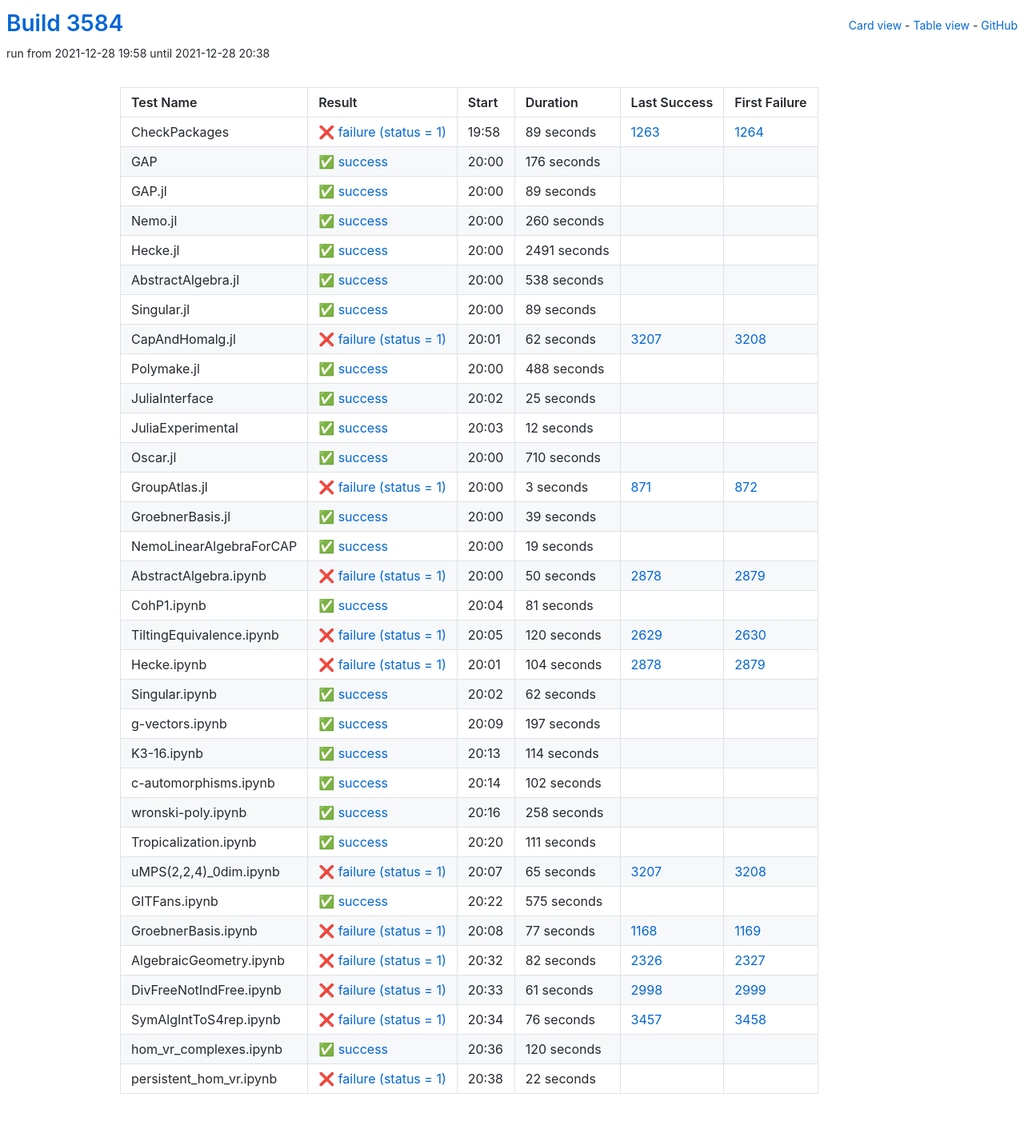
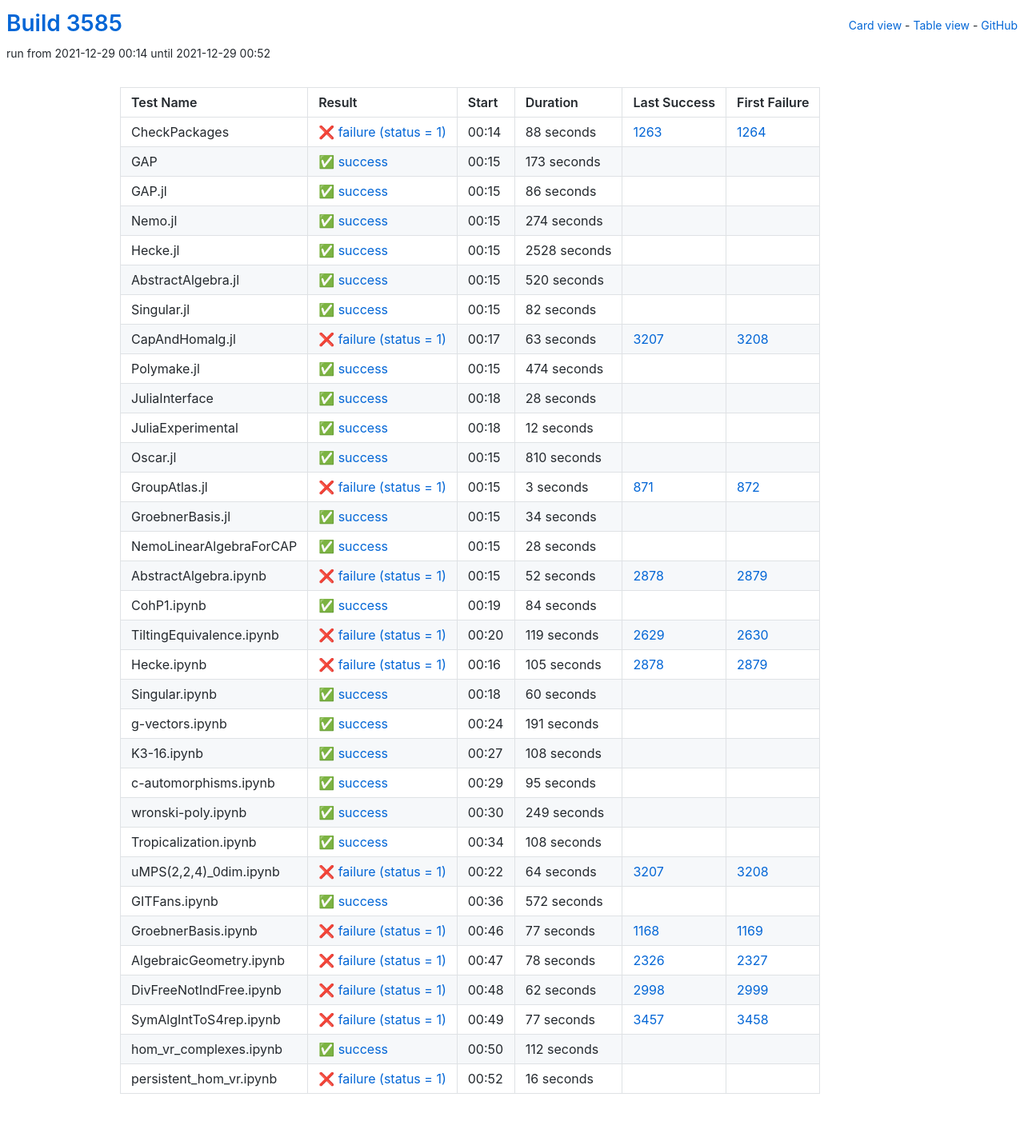
Before and after one commit to oscar-system/oscar-ci-status-stable, a Jekyll site: the page built from table.html, in a window 1280 px wide. Shown: the whole page at 80% size. Built offline with Jekyll 4.4.1, drawn with Linux system fonts in a browser that asks for light colours.

Commit message:
Build #3585

```diff
--- a/_data/ci.yml
+++ b/_data/ci.yml
@@ -1,6 +1,6 @@
 ---
-build: 3584
-build_url: https://oscarci.mathematik.uni-kl.de/job/oscar-stable/3584/
+build: 3585
+build_url: https://oscarci.mathematik.uni-kl.de/job/oscar-stable/3585/
 job: oscar-stable
 organization: oscar-system
 repo: oscar-ci-status-stable
@@ -8,128 +8,128 @@ repourl: https://github.com/oscar-system/oscar-ci-status-stable
 tests:
 - name: CheckPackages
   id: checkpackages
-  log: https://oscarci.mathematik.uni-kl.de/job/oscar-stable/3584/artifact/logs/build-3584/CheckPackages.log
-  start: 2021-12-28 19:58
+  log: https://oscarci.mathematik.uni-kl.de/job/oscar-stable/3585/artifact/logs/build-3585/CheckPackages.log
+  start: 2021-12-29 00:14
   success: false
   exitcode: 1
   status: failure
-  duration: 89
+  duration: 88
   last_success: 1263
   last_success_url: https://oscarci.mathematik.uni-kl.de/job/oscar-stable/1263/
   first_failure: 1264
   first_failure_url: https://oscarci.mathematik.uni-kl.de/job/oscar-stable/1264/
 - name: GAP
   id: gap
-  log: https://oscarci.mathematik.uni-kl.de/job/oscar-stable/3584/artifact/logs/build-3584/GAP.log
-  start: 2021-12-28 20:00
+  log: https://oscarci.mathematik.uni-kl.de/job/oscar-stable/3585/artifact/logs/build-3585/GAP.log
+  start: 2021-12-29 00:15
   success: true
   exitcode: 0
   status: success
-  duration: 176
+  duration: 173
   last_success: false
   last_success_url:
   first_failure: false
   first_failure_url:
 - name: GAP.jl
   id: gap-jl
-  log: https://oscarci.mathematik.uni-kl.de/job/oscar-stable/3584/artifact/logs/build-3584/GAP.jl.log
-  start: 2021-12-28 20:00
+  log: https://oscarci.mathematik.uni-kl.de/job/oscar-stable/3585/artifact/logs/build-3585/GAP.jl.log
+  start: 2021-12-29 00:15
   success: true
   exitcode: 0
   status: success
-  duration: 89
+  duration: 86
   last_success: false
   last_success_url:
   first_failure: false
   first_failure_url:
 - name: Nemo.jl
   id: nemo-jl
-  log: https://oscarci.mathematik.uni-kl.de/job/oscar-stable/3584/artifact/logs/build-3584/Nemo.jl.log
-  start: 2021-12-28 20:00
+  log: https://oscarci.mathematik.uni-kl.de/job/oscar-stable/3585/artifact/logs/build-3585/Nemo.jl.log
+  start: 2021-12-29 00:15
   success: true
   exitcode: 0
   status: success
-  duration: 260
+  duration: 274
   last_success: false
   last_success_url:
   first_failure: false
   first_failure_url:
 - name: Hecke.jl
   id: hecke-jl
-  log: https://oscarci.mathematik.uni-kl.de/job/oscar-stable/3584/artifact/logs/build-3584/Hecke.jl.log
-  start: 2021-12-28 20:00
+  log: https://oscarci.mathematik.uni-kl.de/job/oscar-stable/3585/artifact/logs/build-3585/Hecke.jl.log
+  start: 2021-12-29 00:15
   success: true
   exitcode: 0
   status: success
-  duration: 2491
+  duration: 2528
   last_success: false
   last_success_url:
   first_failure: false
   first_failure_url:
 - name: AbstractAlgebra.jl
   id: abstractalgebra-jl
-  log: https://oscarci.mathematik.uni-kl.de/job/oscar-stable/3584/artifact/logs/build-3584/AbstractAlgebra.jl.log
-  start: 2021-12-28 20:00
+  log: https://oscarci.mathematik.uni-kl.de/job/oscar-stable/3585/artifact/logs/build-3585/AbstractAlgebra.jl.log
+  start: 2021-12-29 00:15
   success: true
   exitcode: 0
   status: success
-  duration: 538
+  duration: 520
   last_success: false
   last_success_url:
   first_failure: false
   first_failure_url:
 - name: Singular.jl
   id: singular-jl
-  log: https://oscarci.mathematik.uni-kl.de/job/oscar-stable/3584/artifact/logs/build-3584/Singular.jl.log
-  start: 2021-12-28 20:00
+  log: https://oscarci.mathematik.uni-kl.de/job/oscar-stable/3585/artifact/logs/build-3585/Singular.jl.log
+  start: 2021-12-29 00:15
   success: true
   exitcode: 0
   status: success
-  duration: 89
+  duration: 82
   last_success: false
   last_success_url:
   first_failure: false
   first_failure_url:
 - name: CapAndHomalg.jl
   id: capandhomalg-jl
-  log: https://oscarci.mathematik.uni-kl.de/job/oscar-stable/3584/artifact/logs/build-3584/CapAndHomalg.jl.log
-  start: 2021-12-28 20:01
+  log: https://oscarci.mathematik.uni-kl.de/job/oscar-stable/3585/artifact/logs/build-3585/CapAndHomalg.jl.log
+  start: 2021-12-29 00:17
   success: false
   exitcode: 1
   status: failure
-  duration: 62
+  duration: 63
   last_success: 3207
   last_success_url: https://oscarci.mathematik.uni-kl.de/job/oscar-stable/3207/
   first_failure: 3208
   first_failure_url: https://oscarci.mathematik.uni-kl.de/job/oscar-stable/3208/
 - name: Polymake.jl
   id: polymake-jl
-  log: https://oscarci.mathematik.uni-kl.de/job/oscar-stable/3584/artifact/logs/build-3584/Polymake.jl.log
-  start: 2021-12-28 20:00
+  log: https://oscarci.mathematik.uni-kl.de/job/oscar-stable/3585/artifact/logs/build-3585/Polymake.jl.log
+  start: 2021-12-29 00:15
   success: true
   exitcode: 0
   status: success
-  duration: 488
+  duration: 474
   last_success: false
   last_success_url:
   first_failure: false
   first_failure_url:
 - name: JuliaInterface
   id: juliainterface
-  log: https://oscarci.mathematik.uni-kl.de/job/oscar-stable/3584/artifact/logs/build-3584/JuliaInterface.log
-  start: 2021-12-28 20:02
+  log: https://oscarci.mathematik.uni-kl.de/job/oscar-stable/3585/artifact/logs/build-3585/JuliaInterface.log
+  start: 2021-12-29 00:18
   success: true
   exitcode: 0
   status: success
-  duration: 25
+  duration: 28
   last_success: false
   last_success_url:
   first_failure: false
   first_failure_url:
 - name: JuliaExperimental
   id: juliaexperimental
-  log: https://oscarci.mathematik.uni-kl.de/job/oscar-stable/3584/artifact/logs/build-3584/JuliaExperimental.log
-  start: 2021-12-28 20:03
+  log: https://oscarci.mathematik.uni-kl.de/job/oscar-stable/3585/artifact/logs/build-3585/JuliaExperimental.log
+  start: 2021-12-29 00:18
   success: true
   exitcode: 0
   status: success
@@ -140,20 +140,20 @@ tests:
   first_failure_url:
 - name: Oscar.jl
   id: oscar-jl
-  log: https://oscarci.mathematik.uni-kl.de/job/oscar-stable/3584/artifact/logs/build-3584/Oscar.jl.log
-  start: 2021-12-28 20:00
+  log: https://oscarci.mathematik.uni-kl.de/job/oscar-stable/3585/artifact/logs/build-3585/Oscar.jl.log
+  start: 2021-12-29 00:15
   success: true
   exitcode: 0
   status: success
-  duration: 710
+  duration: 810
   last_success: false
   last_success_url:
   first_failure: false
   first_failure_url:
 - name: GroupAtlas.jl
   id: groupatlas-jl
-  log: https://oscarci.mathematik.uni-kl.de/job/oscar-stable/3584/artifact/logs/build-3584/GroupAtlas.jl.log
-  start: 2021-12-28 20:00
+  log: https://oscarci.mathematik.uni-kl.de/job/oscar-stable/3585/artifact/logs/build-3585/GroupAtlas.jl.log
+  start: 2021-12-29 00:15
   success: false
   exitcode: 1
   status: failure
@@ -164,176 +164,176 @@ tests:
   first_failure_url: https://oscarci.mathematik.uni-kl.de/job/oscar-stable/872/
 - name: GroebnerBasis.jl
   id: groebnerbasis-jl
-  log: https://oscarci.mathematik.uni-kl.de/job/oscar-stable/3584/artifact/logs/build-3584/GroebnerBasis.jl.log
-  start: 2021-12-28 20:00
+  log: https://oscarci.mathematik.uni-kl.de/job/oscar-stable/3585/artifact/logs/build-3585/GroebnerBasis.jl.log
+  start: 2021-12-29 00:15
   success: true
   exitcode: 0
   status: success
-  duration: 39
+  duration: 34
   last_success: false
   last_success_url:
   first_failure: false
   first_failure_url:
 - name: NemoLinearAlgebraForCAP
   id: nemolinearalgebraforcap
-  log: https://oscarci.mathematik.uni-kl.de/job/oscar-stable/3584/artifact/logs/build-3584/NemoLinearAlgebraForCAP.log
-  start: 2021-12-28 20:00
+  log: https://oscarci.mathematik.uni-kl.de/job/oscar-stable/3585/artifact/logs/build-3585/NemoLinearAlgebraForCAP.log
+  start: 2021-12-29 00:15
   success: true
   exitcode: 0
   status: success
-  duration: 19
+  duration: 28
   last_success: false
   last_success_url:
   first_failure: false
   first_failure_url:
 - name: AbstractAlgebra.ipynb
   id: abstractalgebra-ipynb
-  log: https://oscarci.mathematik.uni-kl.de/job/oscar-stable/3584/artifact/logs/build-3584/AbstractAlgebra.ipynb.log
-  start: 2021-12-28 20:00
+  log: https://oscarci.mathematik.uni-kl.de/job/oscar-stable/3585/artifact/logs/build-3585/AbstractAlgebra.ipynb.log
+  start: 2021-12-29 00:15
   success: false
   exitcode: 1
   status: failure
-  duration: 50
+  duration: 52
   last_success: 2878
   last_success_url: https://oscarci.mathematik.uni-kl.de/job/oscar-stable/2878/
   first_failure: 2879
   first_failure_url: https://oscarci.mathematik.uni-kl.de/job/oscar-stable/2879/
 - name: CohP1.ipynb
   id: cohp1-ipynb
-  log: https://oscarci.mathematik.uni-kl.de/job/oscar-stable/3584/artifact/logs/build-3584/CohP1.ipynb.log
-  start: 2021-12-28 20:04
+  log: https://oscarci.mathematik.uni-kl.de/job/oscar-stable/3585/artifact/logs/build-3585/CohP1.ipynb.log
+  start: 2021-12-29 00:19
   success: true
   exitcode: 0
   status: success
-  duration: 81
+  duration: 84
   last_success: false
   last_success_url:
   first_failure: false
   first_failure_url:
 - name: TiltingEquivalence.ipynb
   id: tiltingequivalence-ipynb
-  log: https://oscarci.mathematik.uni-kl.de/job/oscar-stable/3584/artifact/logs/build-3584/TiltingEquivalence.ipynb.log
-  start: 2021-12-28 20:05
+  log: https://oscarci.mathematik.uni-kl.de/job/oscar-stable/3585/artifact/logs/build-3585/TiltingEquivalence.ipynb.log
+  start: 2021-12-29 00:20
   success: false
   exitcode: 1
   status: failure
-  duration: 120
+  duration: 119
   last_success: 2629
   last_success_url: https://oscarci.mathematik.uni-kl.de/job/oscar-stable/2629/
   first_failure: 2630
   first_failure_url: https://oscarci.mathematik.uni-kl.de/job/oscar-stable/2630/
 - name: Hecke.ipynb
   id: hecke-ipynb
-  log: https://oscarci.mathematik.uni-kl.de/job/oscar-stable/3584/artifact/logs/build-3584/Hecke.ipynb.log
-  start: 2021-12-28 20:01
+  log: https://oscarci.mathematik.uni-kl.de/job/oscar-stable/3585/artifact/logs/build-3585/Hecke.ipynb.log
+  start: 2021-12-29 00:16
   success: false
   exitcode: 1
   status: failure
-  duration: 104
+  duration: 105
   last_success: 2878
   last_success_url: https://oscarci.mathematik.uni-kl.de/job/oscar-stable/2878/
   first_failure: 2879
   first_failure_url: https://oscarci.mathematik.uni-kl.de/job/oscar-stable/2879/
 - name: Singular.ipynb
   id: singular-ipynb
-  log: https://oscarci.mathematik.uni-kl.de/job/oscar-stable/3584/artifact/logs/build-3584/Singular.ipynb.log
-  start: 2021-12-28 20:02
+  log: https://oscarci.mathematik.uni-kl.de/job/oscar-stable/3585/artifact/logs/build-3585/Singular.ipynb.log
+  start: 2021-12-29 00:18
   success: true
   exitcode: 0
   status: success
-  duration: 62
+  duration: 60
   last_success: false
   last_success_url:
   first_failure: false
   first_failure_url:
 - name: g-vectors.ipynb
   id: g-vectors-ipynb
-  log: https://oscarci.mathematik.uni-kl.de/job/oscar-stable/3584/artifact/logs/build-3584/g-vectors.ipynb.log
-  start: 2021-12-28 20:09
+  log: https://oscarci.mathematik.uni-kl.de/job/oscar-stable/3585/artifact/logs/build-3585/g-vectors.ipynb.log
+  start: 2021-12-29 00:24
   success: true
   exitcode: 0
   status: success
-  duration: 197
+  duration: 191
   last_success: false
   last_success_url:
   first_failure: false
   first_failure_url:
 - name: K3-16.ipynb
   id: k3-16-ipynb
-  log: https://oscarci.mathematik.uni-kl.de/job/oscar-stable/3584/artifact/logs/build-3584/K3-16.ipynb.log
-  start: 2021-12-28 20:13
+  log: https://oscarci.mathematik.uni-kl.de/job/oscar-stable/3585/artifact/logs/build-3585/K3-16.ipynb.log
+  start: 2021-12-29 00:27
   success: true
   exitcode: 0
   status: success
-  duration: 114
+  duration: 108
   last_success: false
   last_success_url:
   first_failure: false
   first_failure_url:
 - name: c-automorphisms.ipynb
   id: c-automorphisms-ipynb
-  log: https://oscarci.mathematik.uni-kl.de/job/oscar-stable/3584/artifact/logs/build-3584/c-automorphisms.ipynb.log
-  start: 2021-12-28 20:14
+  log: https://oscarci.mathematik.uni-kl.de/job/oscar-stable/3585/artifact/logs/build-3585/c-automorphisms.ipynb.log
+  start: 2021-12-29 00:29
   success: true
   exitcode: 0
   status: success
-  duration: 102
+  duration: 95
   last_success: false
   last_success_url:
   first_failure: false
   first_failure_url:
 - name: wronski-poly.ipynb
   id: wronski-poly-ipynb
-  log: https://oscarci.mathematik.uni-kl.de/job/oscar-stable/3584/artifact/logs/build-3584/wronski-poly.ipynb.log
-  start: 2021-12-28 20:16
+  log: https://oscarci.mathematik.uni-kl.de/job/oscar-stable/3585/artifact/logs/build-3585/wronski-poly.ipynb.log
+  start: 2021-12-29 00:30
   success: true
   exitcode: 0
   status: success
-  duration: 258
+  duration: 249
   last_success: false
   last_success_url:
   first_failure: false
   first_failure_url:
 - name: Tropicalization.ipynb
   id: tropicalization-ipynb
-  log: https://oscarci.mathematik.uni-kl.de/job/oscar-stable/3584/artifact/logs/build-3584/Tropicalization.ipynb.log
-  start: 2021-12-28 20:20
+  log: https://oscarci.mathematik.uni-kl.de/job/oscar-stable/3585/artifact/logs/build-3585/Tropicalization.ipynb.log
+  start: 2021-12-29 00:34
   success: true
   exitcode: 0
   status: success
-  duration: 111
+  duration: 108
   last_success: false
   last_success_url:
   first_failure: false
   first_failure_url:
 - name: uMPS(2,2,4)_0dim.ipynb
   id: umps-2-2-4-0dim-ipynb
-  log: https://oscarci.mathematik.uni-kl.de/job/oscar-stable/3584/artifact/logs/build-3584/uMPS-2-2-4-_0dim.ipynb.log
-  start: 2021-12-28 20:07
+  log: https://oscarci.mathematik.uni-kl.de/job/oscar-stable/3585/artifact/logs/build-3585/uMPS-2-2-4-_0dim.ipynb.log
+  start: 2021-12-29 00:22
   success: false
   exitcode: 1
   status: failure
-  duration: 65
+  duration: 64
   last_success: 3207
   last_success_url: https://oscarci.mathematik.uni-kl.de/job/oscar-stable/3207/
   first_failure: 3208
   first_failure_url: https://oscarci.mathematik.uni-kl.de/job/oscar-stable/3208/
 - name: GITFans.ipynb
   id: gitfans-ipynb
-  log: https://oscarci.mathematik.uni-kl.de/job/oscar-stable/3584/artifact/logs/build-3584/GITFans.ipynb.log
-  start: 2021-12-28 20:22
+  log: https://oscarci.mathematik.uni-kl.de/job/oscar-stable/3585/artifact/logs/build-3585/GITFans.ipynb.log
+  start: 2021-12-29 00:36
   success: true
   exitcode: 0
   status: success
-  duration: 575
+  duration: 572
   last_success: false
   last_success_url:
   first_failure: false
   first_failure_url:
 - name: GroebnerBasis.ipynb
   id: groebnerbasis-ipynb
-  log: https://oscarci.mathematik.uni-kl.de/job/oscar-stable/3584/artifact/logs/build-3584/GroebnerBasis.ipynb.log
-  start: 2021-12-28 20:08
+  log: https://oscarci.mathematik.uni-kl.de/job/oscar-stable/3585/artifact/logs/build-3585/GroebnerBasis.ipynb.log
+  start: 2021-12-29 00:46
   success: false
   exitcode: 1
   status: failure
@@ -344,60 +344,60 @@ tests:
   first_failure_url: https://oscarci.mathematik.uni-kl.de/job/oscar-stable/1169/
 - name: AlgebraicGeometry.ipynb
   id: algebraicgeometry-ipynb
-  log: https://oscarci.mathematik.uni-kl.de/job/oscar-stable/3584/artifact/logs/build-3584/AlgebraicGeometry.ipynb.log
-  start: 2021-12-28 20:32
+  log: https://oscarci.mathematik.uni-kl.de/job/oscar-stable/3585/artifact/logs/build-3585/AlgebraicGeometry.ipynb.log
+  start: 2021-12-29 00:47
   success: false
   exitcode: 1
   status: failure
-  duration: 82
+  duration: 78
   last_success: 2326
   last_success_url: https://oscarci.mathematik.uni-kl.de/job/oscar-stable/2326/
   first_failure: 2327
   first_failure_url: https://oscarci.mathematik.uni-kl.de/job/oscar-stable/2327/
 - name: DivFreeNotIndFree.ipynb
   id: divfreenotindfree-ipynb
-  log: https://oscarci.mathematik.uni-kl.de/job/oscar-stable/3584/artifact/logs/build-3584/DivFreeNotIndFree.ipynb.log
-  start: 2021-12-28 20:33
+  log: https://oscarci.mathematik.uni-kl.de/job/oscar-stable/3585/artifact/logs/build-3585/DivFreeNotIndFree.ipynb.log
+  start: 2021-12-29 00:48
   success: false
   exitcode: 1
   status: failure
-  duration: 61
+  duration: 62
   last_success: 2998
   last_success_url: https://oscarci.mathematik.uni-kl.de/job/oscar-stable/2998/
   first_failure: 2999
   first_failure_url: https://oscarci.mathematik.uni-kl.de/job/oscar-stable/2999/
 - name: SymAlgIntToS4rep.ipynb
   id: symalginttos4rep-ipynb
-  log: https://oscarci.mathematik.uni-kl.de/job/oscar-stable/3584/artifact/logs/build-3584/SymAlgIntToS4rep.ipynb.log
-  start: 2021-12-28 20:34
+  log: https://oscarci.mathematik.uni-kl.de/job/oscar-stable/3585/artifact/logs/build-3585/SymAlgIntToS4rep.ipynb.log
+  start: 2021-12-29 00:49
   success: false
   exitcode: 1
   status: failure
-  duration: 76
+  duration: 77
   last_success: 3457
   last_success_url: https://oscarci.mathematik.uni-kl.de/job/oscar-stable/3457/
   first_failure: 3458
   first_failure_url: https://oscarci.mathematik.uni-kl.de/job/oscar-stable/3458/
 - name: hom_vr_complexes.ipynb
   id: hom-vr-complexes-ipynb
-  log: https://oscarci.mathematik.uni-kl.de/job/oscar-stable/3584/artifact/logs/build-3584/hom_vr_complexes.ipynb.log
-  start: 2021-12-28 20:36
+  log: https://oscarci.mathematik.uni-kl.de/job/oscar-stable/3585/artifact/logs/build-3585/hom_vr_complexes.ipynb.log
+  start: 2021-12-29 00:50
   success: true
   exitcode: 0
   status: success
-  duration: 120
+  duration: 112
   last_success: false
   last_success_url:
   first_failure: false
   first_failure_url:
 - name: persistent_hom_vr.ipynb
   id: persistent-hom-vr-ipynb
-  log: https://oscarci.mathematik.uni-kl.de/job/oscar-stable/3584/artifact/logs/build-3584/persistent_hom_vr.ipynb.log
-  start: 2021-12-28 20:38
+  log: https://oscarci.mathematik.uni-kl.de/job/oscar-stable/3585/artifact/logs/build-3585/persistent_hom_vr.ipynb.log
+  start: 2021-12-29 00:52
   success: false
   exitcode: 1
   status: failure
-  duration: 22
+  duration: 16
   last_success: false
   last_success_url:
   first_failure: false
```
Also changed, not shown: README.md.
